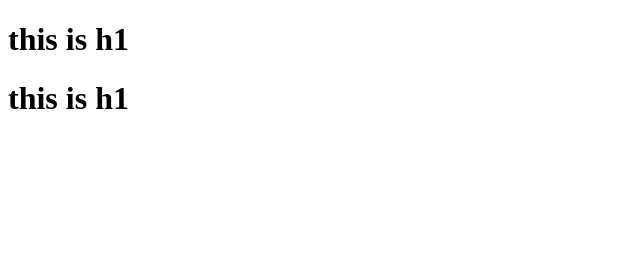
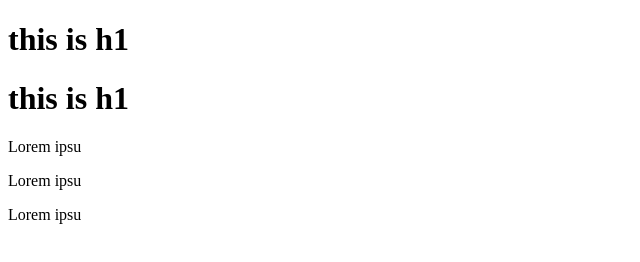
Before and after one commit to famas2/test, a plain HTML site: page index.html in a window 1280 px wide. Shown: the whole page, without its empty margins (0-640 px from the left). Drawn offline with Linux system fonts and the light colour scheme.

Commit message:
rr
fast

reeerereiire

```diff
--- a/index.html
+++ b/index.html
@@ -11,6 +11,9 @@
 <body>
     <h1>this is h1</h1>
     <h1>this is h1</h1>
+    <p>Lorem ipsu</p>
+    <p>Lorem ipsu</p>
+    <p>Lorem ipsu</p>
 
 
 </body>
```
